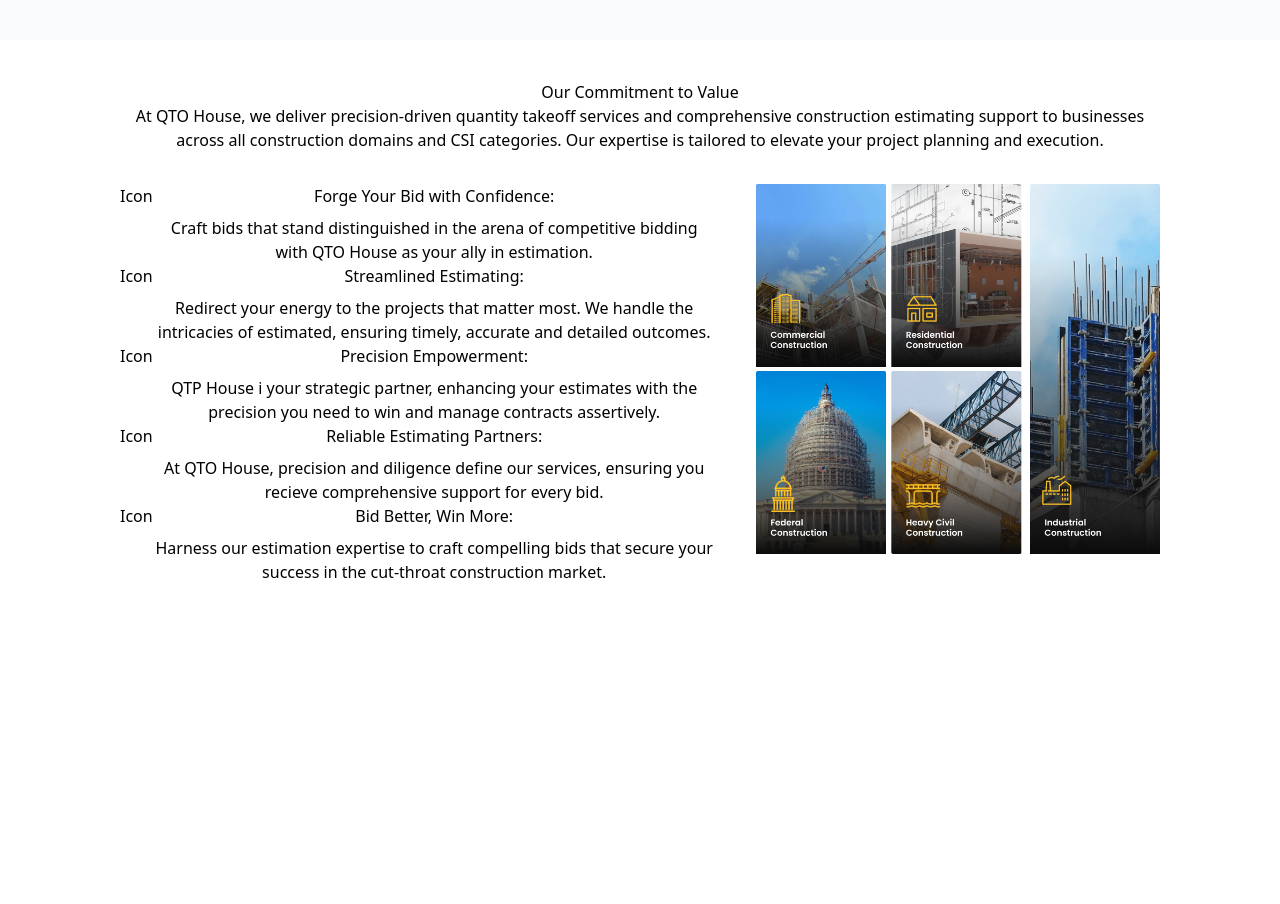
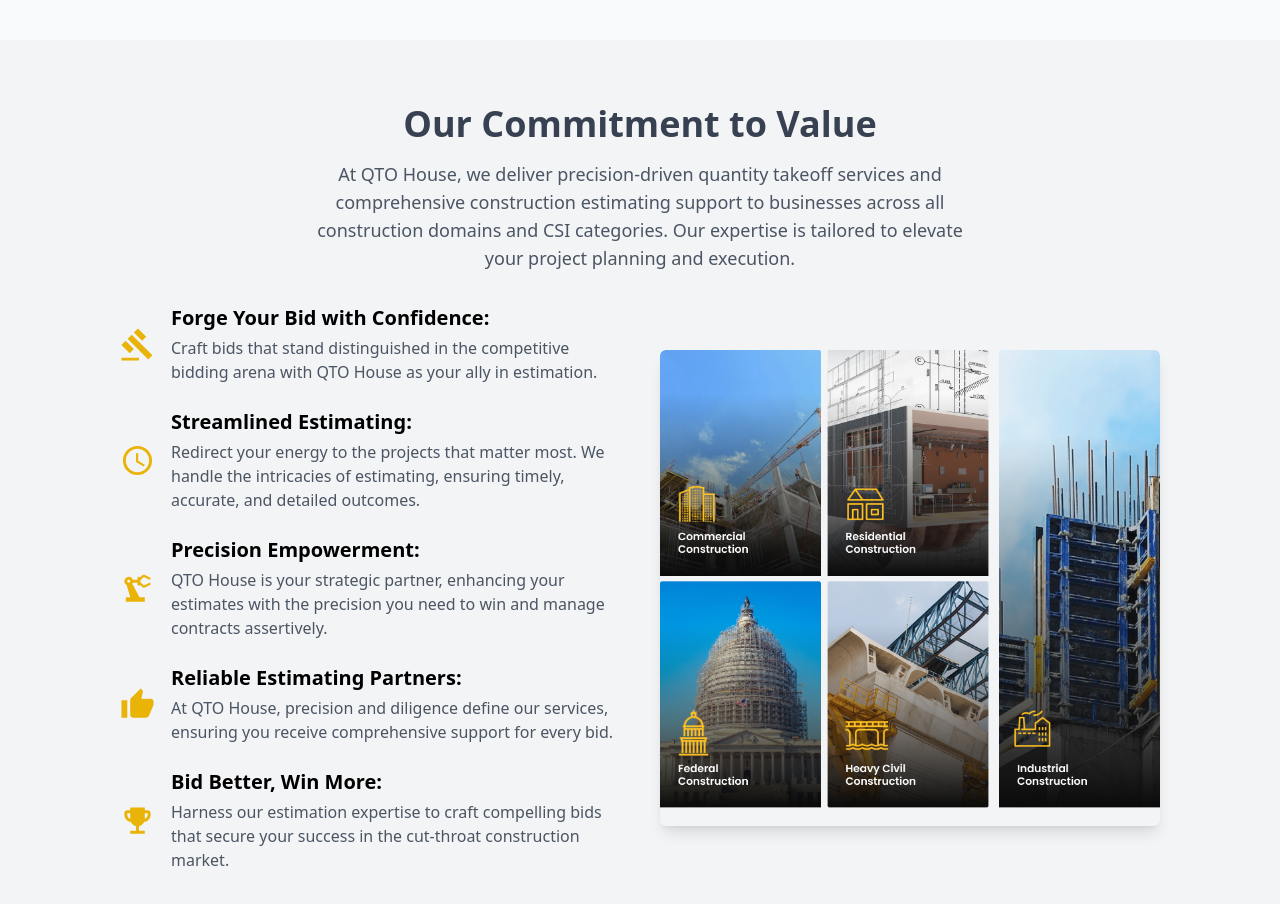
Before and after one commit to Muadeel56/QTO_Solutions_React, a React (Vite) app in the folder qtohouse-official-website/: page / in a window 1280 px wide. Shown: the part 1258-2162 px from the top of the page. Before the commit the page ends 1842 px from the top, so only its background shows below. Built offline with nearby package versions, Linux system fonts and the light colour scheme.

Commit message:
Adjust the styles

```diff
--- a/qtohouse-official-website/src/components/CommitmentToValue/index.jsx
+++ b/qtohouse-official-website/src/components/CommitmentToValue/index.jsx
@@ -1,74 +1,88 @@
-import React from 'react'
-import comercial from '../../assets/images/comercial.png'
+import React from 'react';
+import comercial from '../../assets/images/comercial.png';
+import GavelIcon from '@mui/icons-material/Gavel';
+import PrecisionManufacturingIcon from '@mui/icons-material/PrecisionManufacturing';
+import AccessTimeIcon from '@mui/icons-material/AccessTime';
+import ThumbUpIcon from '@mui/icons-material/ThumbUp';
+import EmojiEventsIcon from '@mui/icons-material/EmojiEvents';
 
 function CommitmentToValue() {
   return (
-    <div className='w-full'>
-        <div className="flex flex-col space-y-8 text-center px-10 mx-20 mt-10 justify-center items-center">
-            <div>
-                <h1>Our Commitment to Value</h1>
-                <p>At QTO House, we deliver precision-driven quantity takeoff services and comprehensive construction estimating
-                    support to businesses across all construction domains and CSI categories.
+    <div className="w-full bg-gray-100 py-16">
+      <div className="flex flex-col space-y-8 text-center px-10 mx-20 justify-center items-center">
+        {/* Header Section */}
+        <div className="max-w-2xl space-y-4">
+          <h1 className="text-4xl font-bold text-gray-700">Our Commitment to Value</h1>
+          <p className="text-lg text-gray-600">
+            At QTO House, we deliver precision-driven quantity takeoff services and comprehensive
+            construction estimating support to businesses across all construction domains and CSI categories.
             Our expertise is tailored to elevate your project planning and execution.
           </p>
         </div>
-            <div className='flex space-x-10'>
-                <div>
-                    <div className='flex'>
-                        <p>Icon</p>
-                        <div className='flex flex-col space-y-2'>
-                            <h1>Forge Your Bid with Confidence:</h1>
-                            <p>Craft bids that stand distinguished in the arena
-                                of competitive bidding with QTO House as your ally
-                                in estimation.
+
+        {/* Content Section */}
+        <div className="flex flex-col lg:flex-row space-y-8 lg:space-y-0 lg:space-x-10 items-center">
+          {/* Left Section (Text + Icons) */}
+          <div className="flex flex-col space-y-6 text-left w-full lg:w-1/2">
+            <div className="flex space-x-4 items-center">
+              <GavelIcon fontSize="large" className="text-yellow-500" />
+              <div className="space-y-1">
+                <h1 className="text-xl font-semibold">Forge Your Bid with Confidence:</h1>
+                <p className="text-gray-600">
+                  Craft bids that stand distinguished in the competitive bidding arena with QTO House as your ally in estimation.
                 </p>
               </div>
             </div>
-                    <div className='flex'>
-                        <p>Icon</p>
-                        <div className='flex flex-col space-y-2'>
-                            <h1>Streamlined Estimating:</h1>
-                            <p>Redirect your energy to the projects that matter most.
-                                We handle the intricacies of estimated, ensuring timely,
-                                accurate and detailed outcomes.
+
+            <div className="flex space-x-4 items-center">
+              <AccessTimeIcon fontSize="large" className="text-yellow-500" />
+              <div className="space-y-1">
+                <h1 className="text-xl font-semibold">Streamlined Estimating:</h1>
+                <p className="text-gray-600">
+                  Redirect your energy to the projects that matter most. We handle the intricacies of estimating, ensuring timely, accurate, and detailed outcomes.
                 </p>
               </div>
             </div>
-                    <div className='flex'>
-                        <p>Icon</p>
-                        <div className='flex flex-col space-y-2'>
-                            <h1>Precision Empowerment:</h1>
-                            <p>QTP House i your strategic partner, enhancing your estimates with the precision you
-                                need to win and manage contracts assertively.
+
+            <div className="flex space-x-4 items-center">
+              <PrecisionManufacturingIcon fontSize="large" className="text-yellow-500" />
+              <div className="space-y-1">
+                <h1 className="text-xl font-semibold">Precision Empowerment:</h1>
+                <p className="text-gray-600">
+                  QTO House is your strategic partner, enhancing your estimates with the precision you need to win and manage contracts assertively.
                 </p>
               </div>
             </div>
-                    <div className='flex'>
-                        <p>Icon</p>
-                        <div className='flex flex-col space-y-2'>
-                            <h1>Reliable Estimating Partners:</h1>
-                            <p>At QTO House, precision and diligence define our services,
-                                ensuring you recieve comprehensive support for every bid.
+
+            <div className="flex space-x-4 items-center">
+              <ThumbUpIcon fontSize="large" className="text-yellow-500" />
+              <div className="space-y-1">
+                <h1 className="text-xl font-semibold">Reliable Estimating Partners:</h1>
+                <p className="text-gray-600">
+                  At QTO House, precision and diligence define our services, ensuring you receive comprehensive support for every bid.
                 </p>
               </div>
             </div>
-                    <div className='flex'>
-                        <p>Icon</p>
-                        <div className='flex flex-col space-y-2'>
-                            <h1>Bid Better, Win More:</h1>
-                            <p>Harness our estimation expertise to craft compelling bids that secure
-                                your success in the cut-throat construction market.
+
+            <div className="flex space-x-4 items-center">
+              <EmojiEventsIcon fontSize="large" className="text-yellow-500" />
+              <div className="space-y-1">
+                <h1 className="text-xl font-semibold">Bid Better, Win More:</h1>
+                <p className="text-gray-600">
+                  Harness our estimation expertise to craft compelling bids that secure your success in the cut-throat construction market.
                 </p>
               </div>
             </div>
           </div>
-                <div>
-                    <img src={comercial} alt="commercial"/>
+
+          {/* Right Section (Image) */}
+          <div className="w-full lg:w-1/2">
+            <img src={comercial} alt="commercial" className="w-full rounded-md shadow-lg" />
           </div>
         </div>
       </div>
     </div>
-  )
+  );
 }
 
-export default CommitmentToValue
+export default CommitmentToValue;
```
Lines whose indentation alone changed are shown as unchanged.
